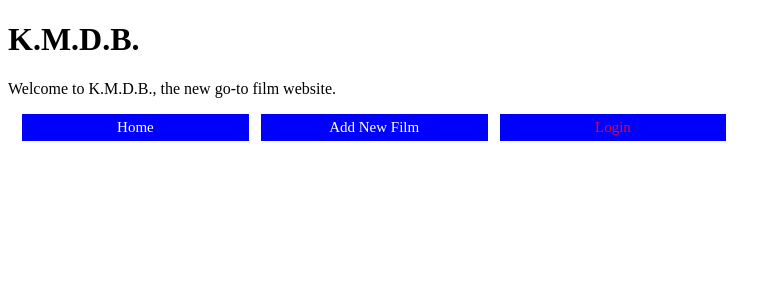
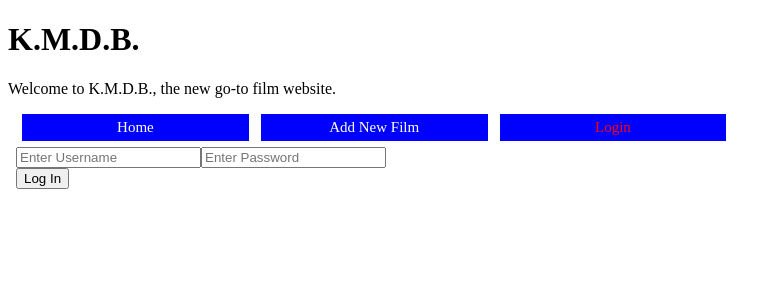
Before and after one commit to kbuke/K.M.D.B., a React (Create React App) app: page /login in a window 1280 px wide. Shown: the top 300 px of the page, without its empty margins (0-781 px from the left). Built offline with nearby package versions, Linux system fonts and the light colour scheme; data requests are answered from the project's data file.

Commit message:
allows users to login or logout

```diff
--- a/src/App.js
+++ b/src/App.js
@@ -21,6 +21,7 @@ function App(){
 
   //handle login
   const[isLoggedIn, setIsLoggedIn] = useState(false)
+  console.log(isLoggedIn)
 
   const logIn = () => {
     setIsLoggedIn(true)
--- a/src/Pages/Home.js
+++ b/src/Pages/Home.js
@@ -7,6 +7,8 @@ import { useOutletContext } from "react-router-dom"
 
 function Home(){
     const appData = useOutletContext()
+
+    //Deconstruct object appData
 }
 export default Home
 
--- a/src/Pages/Login.js
+++ b/src/Pages/Login.js
@@ -1,8 +1,52 @@
 // import { useState } from "react";
 // import { useOutletContext } from "react-router-dom";
 
+import { useState } from "react"
+import { useOutletContext } from "react-router-dom"
+
 function Login(){
+    //retreive appData
+    const appData = useOutletContext()
+        //deconstruct appData obj
+        const isLoggedIn = appData.isLoggedIn
+        const logIn = appData.logIn
+        const logOut = appData.logOut
 
+    //Set state for username and password
+    const[formData, setFormData] = useState(
+        {
+            username: "",
+            password: ""
+        }
+    )
+
+    const handleChange = (e) => {
+        e.preventDefault()
+        setFormData(
+            {
+                ...formData,
+                [e.target.name]: e.target.value
+            }
+        )
+    }
+
+    const handleLogin = (e) => {
+        e.preventDefault()
+        logIn()
+    }
+
+    return(
+        <main>
+            <form onSubmit={handleLogin}>
+                <div className="logInDetails">
+                    <input type="text" name="username" value={formData.username} placeholder="Enter Username" onChange={handleChange}/>
+                    <input type="password" name="password" value={formData.password} placeholder="Enter Password" onChange={handleChange}/>
+                    <br/>
+                    <button type="submit">Log In</button>
+                </div>
+            </form>
+        </main>
+    )
 }
 export default Login
 
```
